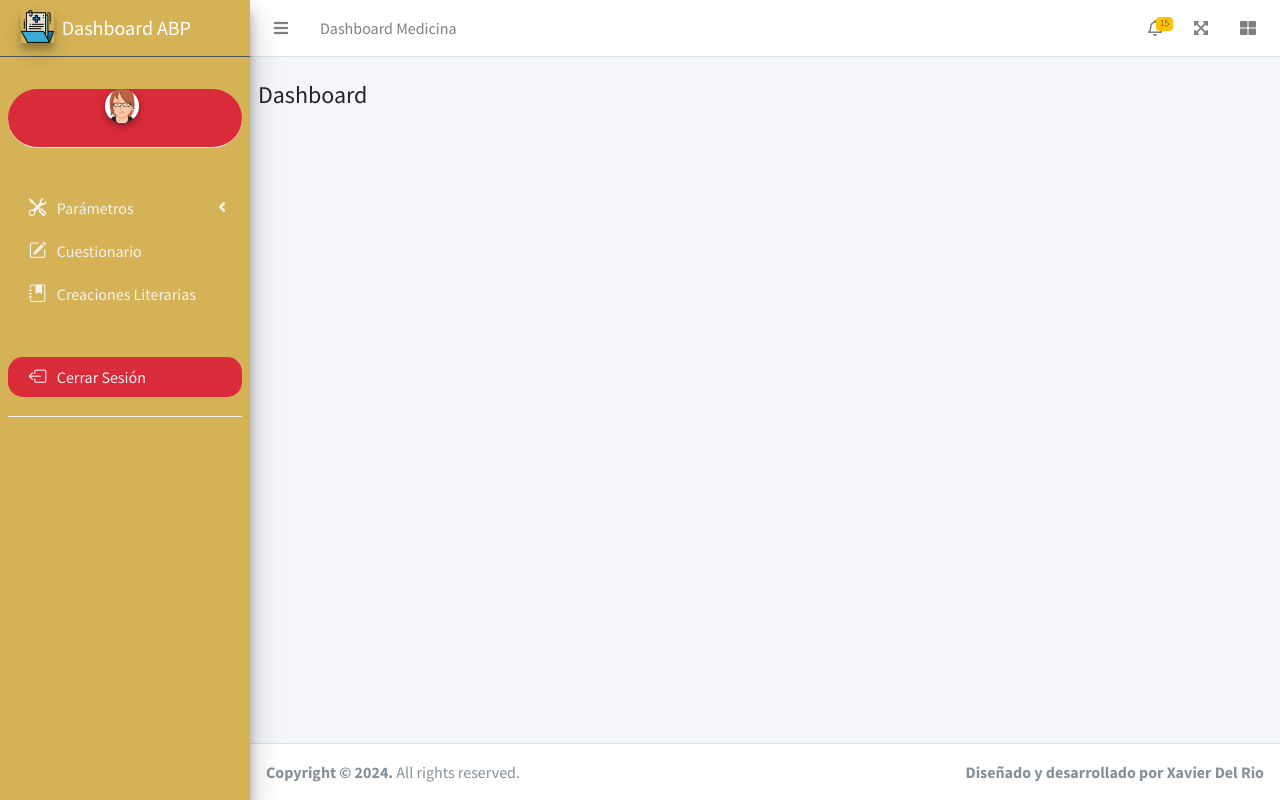
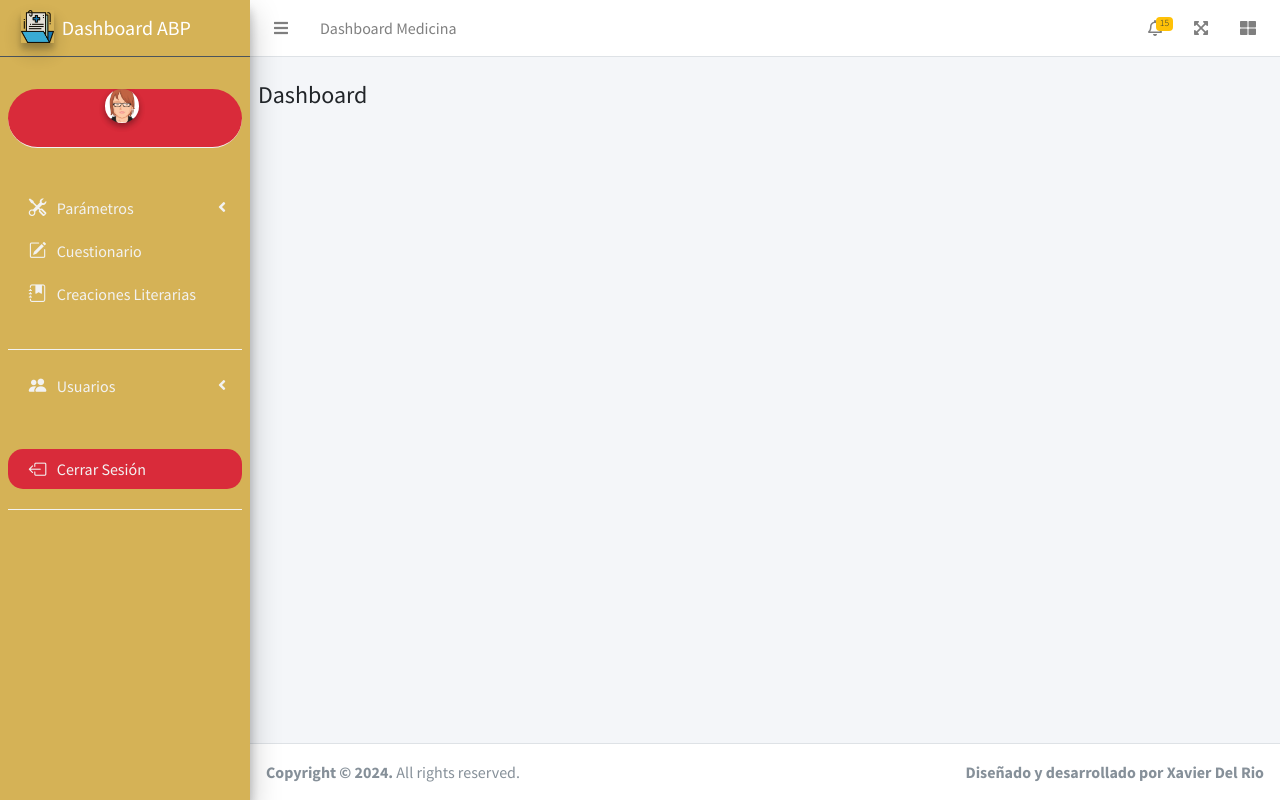
Before and after one commit to Xavier2710/Proyecto_PHP_Grado, a PHP site: page /proyecto_grado/admin/index_admin.php in a window 1280 px wide. Run offline with PHP 8.4, Linux system fonts and the light colour scheme; the visitor is signed in with stand-in values (Sample User, id 1); data that the repository does not hold is empty; some libraries are stand-ins or nearby versions.

Commit message:
Ajustes de sidebar, footer

```diff
--- a/admin/layout/parte1_admin.php
+++ b/admin/layout/parte1_admin.php
@@ -47,7 +47,7 @@
   <link rel="stylesheet" href="<?=APP_URL;?>/public/plugins/datatables-buttons/css/buttons.bootstrap4.min.css">
 
 </head>
-<body class="hold-transition sidebar-mini">
+<body class="hold-transition sidebar-mini layout-fixed layout-footer-fixed">
 <div class="wrapper">
 
   <!-- Navbar -->
@@ -185,19 +185,19 @@
             <ul class="nav nav-treeview">
               <li class="nav-item">
                 <a href="#" class="nav-link " style="color: #F2F2F2;">
-                  <i class="far fa-circle nav-icon"></i>
+                  <i class="fas fa-caret-right nav-icon"></i>
                   <p>Dimensiones</p>
                 </a>
               </li>
               <li class="nav-item">
                 <a href="#" class="nav-link " style="color: #F2F2F2;">
-                  <i class="far fa-circle nav-icon"></i>
+                  <i class="fas fa-caret-right nav-icon"></i>
                   <p>Preguntas</p>
                 </a>
               </li>
               <li class="nav-item">
                 <a href="<?=APP_URL;?>/admin/roles/show_estudiantes.php" class="nav-link" style="color: #F2F2F2;">
-                  <i class="far fa-circle nav-icon"></i>
+                  <i class="fas fa-caret-right nav-icon"></i>
                   <p>Estudiantes</p>
                 </a>
               </li>
@@ -214,7 +214,7 @@
             </a>
           </li>
 
-          <li class="nav-item">
+          <li class="nav-item" style="border-color: #F2F2F2;"">
             <a href="#" class="nav-link" style="color: #F2F2F2;">
               <i class="nav-icon fas"><i class="bi bi-journal-bookmark-fill"></i></i>
               <p>
@@ -222,6 +222,28 @@
               </p>
             </a>
           </li>
+
+
+          <li class="nav-item text-left user-panel mt-3 pb-3 mb-3 d-flex" style="border-color: #F2F2F2;">
+          </li>
+
+          <li class="nav-item has-treeview">
+                  <a href="#" class="nav-link" style="color: #F2F2F2;">
+                    <i class="nav-icon fas"><i class="bi bi-people-fill"></i></i>
+                    <p>
+                      Usuarios
+                      <i class="right fas fa-angle-left"></i>
+                    </p>
+                  </a>
+                  <ul class="nav nav-treeview">
+                    <li class="nav-item" style="border-color: #F2F2F2;">
+                      <a href="#" class="nav-link" style="color: #F2F2F2;">
+                        <i class="fas fa-caret-right nav-icon"></i>
+                        <p>Listado de Usuarios</p>
+                      </a>
+                    </li>
+                  </ul>
+                </li>
 
           <br>
 
--- a/admin/layout/parte2_admin.php
+++ b/admin/layout/parte2_admin.php
@@ -9,7 +9,7 @@
   <!-- /.control-sidebar -->
 
   <!-- Main Footer -->
-  <footer class="main-footer">
+  <footer class="main-footer ">
     <!-- To the right -->
     <div class="float-right d-none d-sm-inline">
     <strong>Diseñado y desarrollado por Xavier Del Rio</strong>
```
